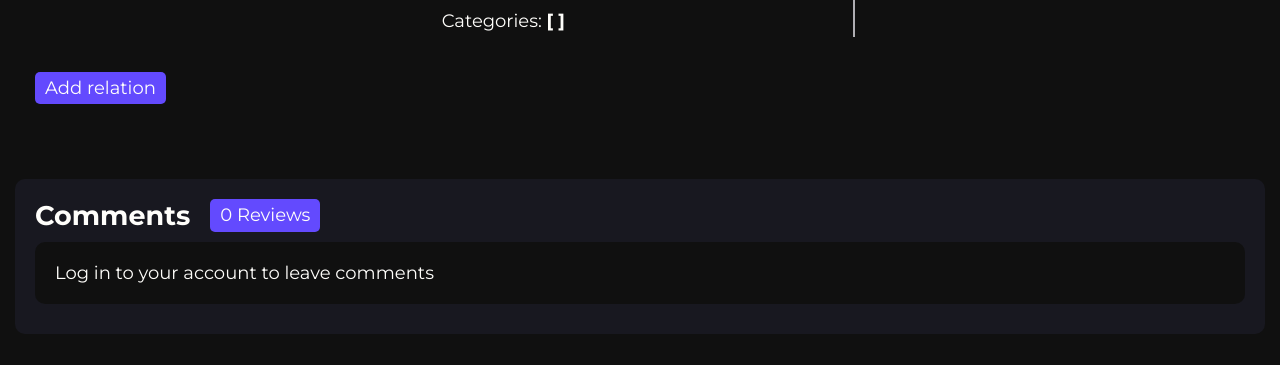
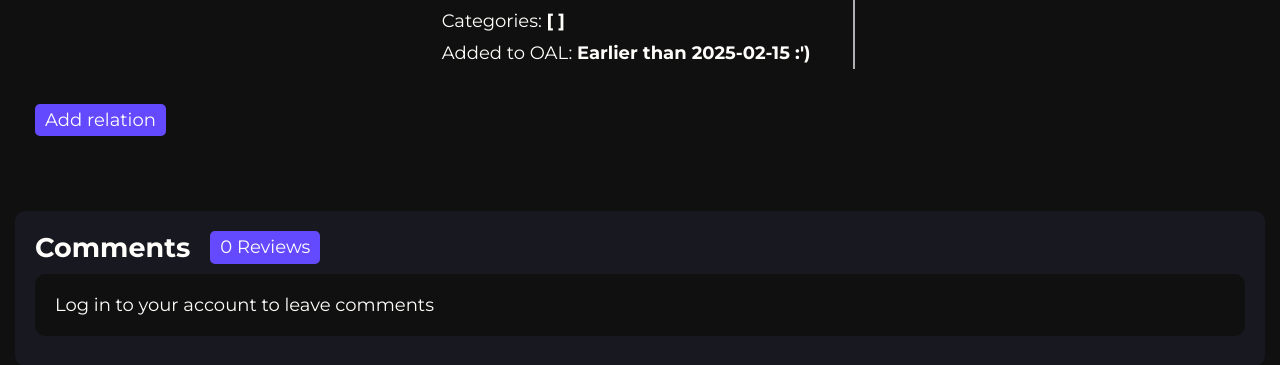
Before and after one commit to NackiE23/MyAnimeList, a Flask app: template site_package/templates/media/anime.html in a window 1280 px wide. Shown: the part 200-565 px from the top of the page. Run offline with Flask 3, Linux system fonts and the light colour scheme; the template is opened without the code that fills it, so the values that code supplies are empty; parts of the project's set-up code (start-up, migrations or seed data) failed here and were passed over.

Commit message:
Add added date to media

```diff
--- a/site_package/blueprints/admin/routes.py
+++ b/site_package/blueprints/admin/routes.py
@@ -52,7 +52,7 @@ class MediaImageView(AdminModelView):
 
 
 class MediaAdminView(AdminModelView):
-    form_columns = ['name', 'alternative_name', 'release', 'description', 'grade', 'img', 'type', 'categories', 'user_list', 'comments', 'images']
+    form_columns = ['name', 'alternative_name', 'release', 'description', 'grade', 'img', 'type', 'categories', 'user_list', 'comments', 'images', 'added']
 
 
 admin = Admin(name='admin', index_view=CustomAdminIndexView(), template_mode='bootstrap4')
--- a/site_package/models/media.py
+++ b/site_package/models/media.py
@@ -34,6 +34,8 @@ class Media(db.Model):
     description = db.Column(db.String(length=1024), nullable=True)
     grade = db.Column(db.Integer(), nullable=True, default=0)
     img = db.Column(db.String(), default="/static/images/base/default.png", nullable=True)
+
+    added = db.Column(db.Date(), default=datetime.now)
 
     type_id = db.Column(db.Integer, db.ForeignKey("media_type.id"), nullable=False)
     type = db.relationship("MediaType", back_populates="media", lazy='subquery')
--- a/site_package/templates/media/anime.html
+++ b/site_package/templates/media/anime.html
@@ -28,6 +28,7 @@
                     ]
                 </b>
             </p>
+            <p class="anime__info_item">Added to OAL: <b>{% if anime.added %}{{ anime.added }}{% else %}Earlier than 2025-02-15 :'){% endif %}</b></p>
         </div>
 
         <div class="anime_block anime__description">
```
Also changed, not shown: 1 other file.
